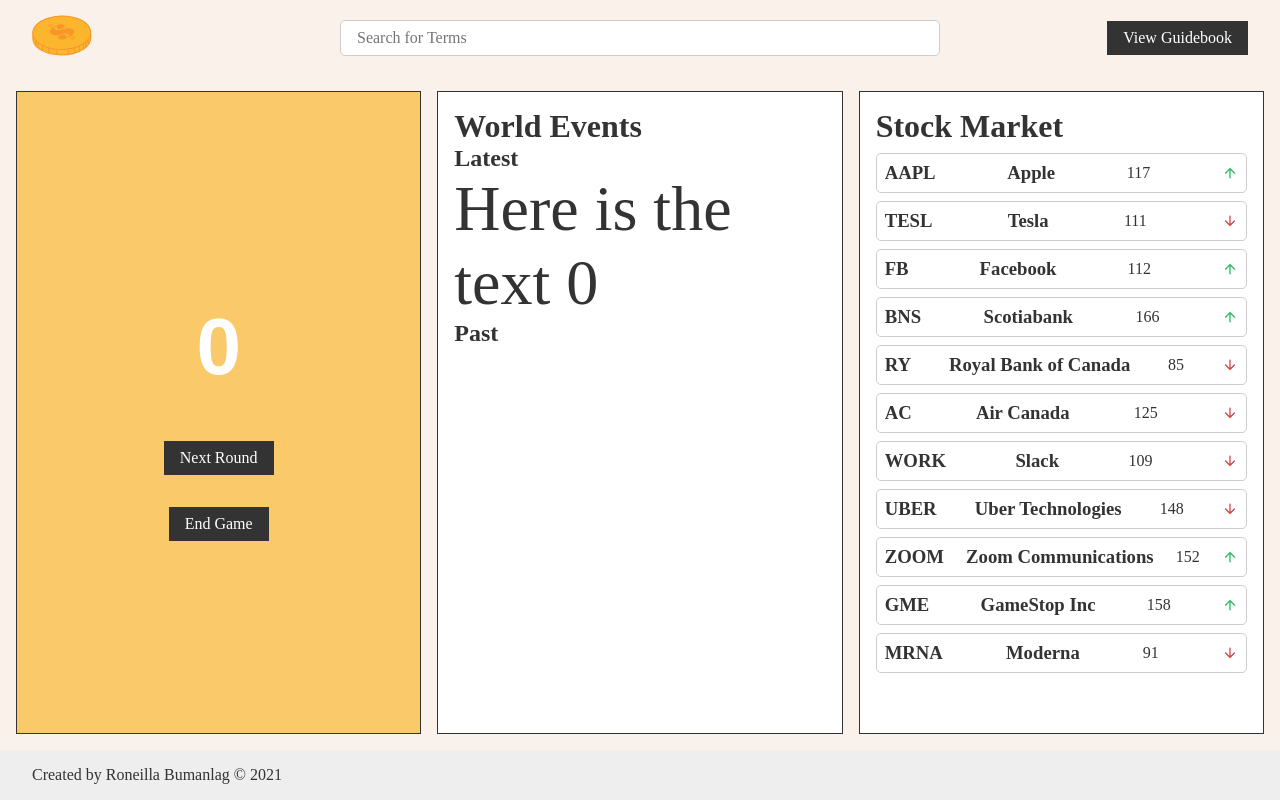
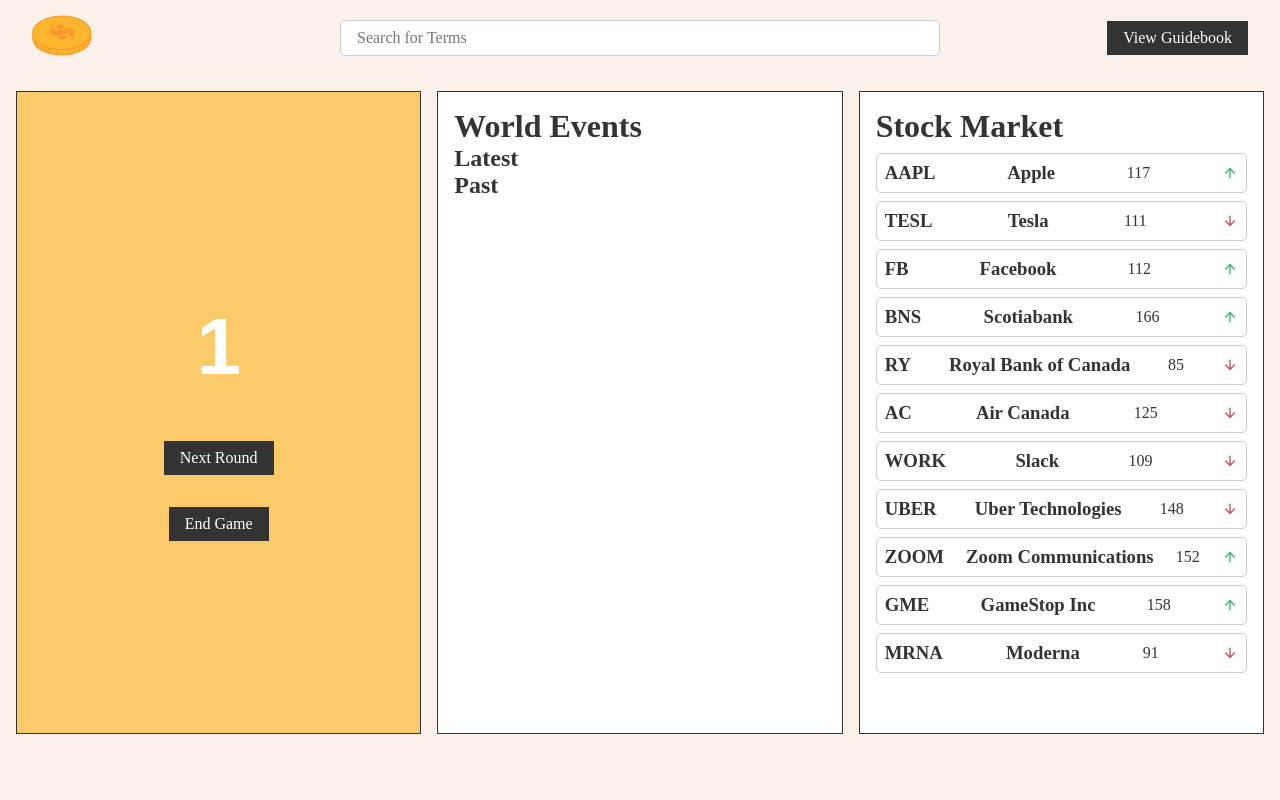
Before and after one commit to roneilla/IXDS2-Project, a React (Create React App) app in the folder companion-app/: page /gamemaster in a window 1280 px wide. Built offline with nearby package versions, Linux system fonts and the light colour scheme; a web font is replaced by a local one.

Commit message:
worldevent tracker fix

```diff
--- a/companion-app/src/App.js
+++ b/companion-app/src/App.js
@@ -50,7 +50,7 @@
 					<Route exact path="/help" component={Help} />
 					<Route exact path="/play-again" component={PlayAgain} />
 				</DynamicContainer>
-				<Footer />
+				{/* <Footer /> */}
 			</AppContainer>
 		</BrowserRouter>
 	);
--- a/companion-app/src/components/WorldEvents.js
+++ b/companion-app/src/components/WorldEvents.js
@@ -32,18 +32,25 @@
 		<Container>
 			<h1>World Events</h1>
 			<h2>Latest</h2>
-
-			{worldEventsData.map((data, index) =>
-				index === props.roundCounter - 1 ? (
-					<CurrentNewsContainer key={index}>{data.text}</CurrentNewsContainer>
-				) : null
-			)}
-
+			{/* TODO: add a placeholder for no news yet */}
+			{props.roundCounter > 1
+				? worldEventsData.map((data, index) =>
+						index === props.roundCounter ? (
+							<CurrentNewsContainer key={index}>
+								{data.text}
+							</CurrentNewsContainer>
+						) : null
+				  )
+				: null}
 			<h2>Past</h2>
 			<PastEventsContainer>
-				{worldEventsData.slice(0, props.roundCounter - 1).map((data, index) => (
-					<EventCard key={index}>{data.text}</EventCard>
-				))}
+				{props.roundCounter > 1
+					? worldEventsData
+							.slice(2, props.roundCounter)
+							.map((data, index) => (
+								<EventCard key={index}>{data.text}</EventCard>
+							))
+					: null}
 			</PastEventsContainer>
 		</Container>
 	);
--- a/companion-app/src/pages/Gamemaster.js
+++ b/companion-app/src/pages/Gamemaster.js
@@ -88,6 +88,7 @@
 		const { username, servername } = queryString.parse(location.search);
 		setUsername(username);
 		setServername(servername);
+		console.log(roundCount);
 	}, []);
 
 	const updateDb = (e) => {
@@ -107,8 +108,6 @@
 			.then((res) => {
 				console.log(res.data);
 			});
-
-		console.log(roundCount, roundCounter);
 	};
 
 	const endGame = () => {
@@ -129,7 +128,7 @@
 			<Grid>
 				<DashboardItem style={{ padding: '0rem' }}>
 					<RoundTrackerContainer>
-						<RoundCounter> {roundCount - 1}</RoundCounter>
+						<RoundCounter> {roundCount}</RoundCounter>
 						<ButtonsContainer>
 							<PrimaryButton onClick={updateDb}>Next Round</PrimaryButton>
 							<PrimaryButton onClick={() => setOpenDialog(true)}>
--- a/companion-app/src/pages/Home.js
+++ b/companion-app/src/pages/Home.js
@@ -17,7 +17,9 @@
 
 const StyledImg = styled.img`
 	margin: 2rem;
-	width: 50%;
+	height: 200px;
+	object-fit: contain;
+	width: auto;
 `;
 
 const StyledContainer = styled(Container)`
--- a/companion-app/src/pages/Player.js
+++ b/companion-app/src/pages/Player.js
@@ -42,6 +42,7 @@
 			<div>Player Name:{username}</div>
 			<div>Current Round: </div>
 			<H1> {roundCounter}</H1>
+			{/* Career */}
 		</Container>
 	);
 };
```
Also changed, not shown: companion-app/src/careerData.js (added, +10 -0 lines), 1 other file (tests, documents, lock files or other folders).
